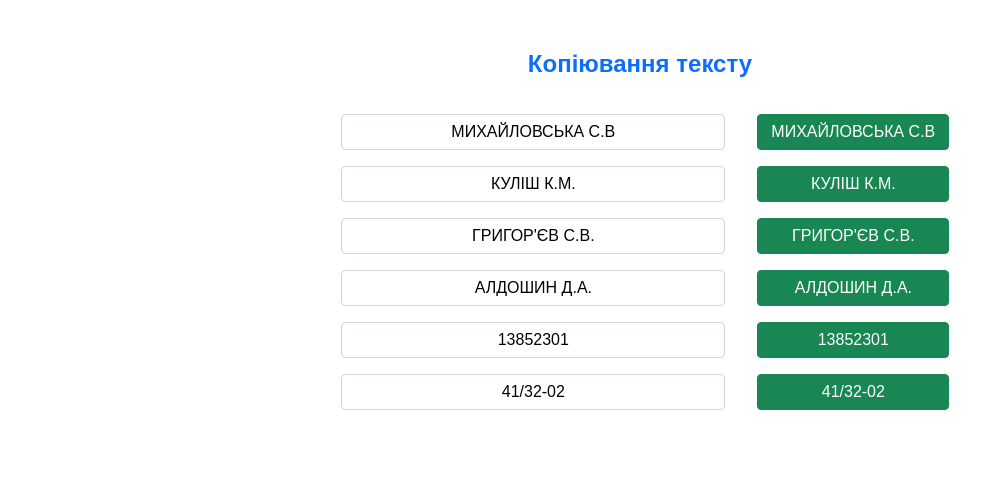
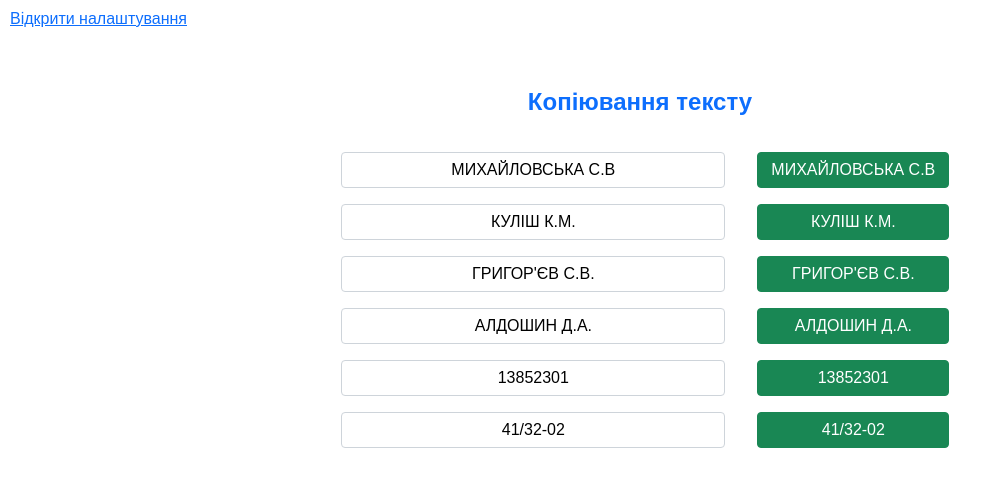
Before and after one commit to Dmitriy-1986/Learn-JavaScript, a plain HTML site: page settings.html in a window 1280 px wide. Both pictures are taken after a click on the element "Закрити". Shown: the whole page, without its empty margins (0-1001 px from the left). Drawn offline with Linux system fonts and the light colour scheme.

Commit message:
Update settings.html

```diff
--- a/settings.html
+++ b/settings.html
@@ -126,11 +126,18 @@
       word-wrap: break-word;
       margin: 0;
     }
+
+    .settings-open {
+      display: none;padding: 10px;
+      cursor: pointer;
+      text-decoration: underline;
+      color: #0d6efd;
+    }
   </style>
 </head>
 
 <body>
-
+  <div id="settingsOpen" class="settings-open">Відкрити налаштування</div>
   <div class="settings" id="settings">
     <div class="title">
       <h3>Налаштування</h3>
@@ -138,7 +145,7 @@
     </div>
     <div class="fonts">
       <label for="rangeFontSize">Розмір шрифта: <span id="size">16px</span></label>
-      <input type="range" id="rangeFontSize" class="range-font-size" min="0" max="50">
+      <input type="range" id="rangeFontSize" class="range-font-size" min="0" max="32">
     </div>
 
     <div class="bgcolor">
@@ -220,8 +227,14 @@
       let close = document.getElementById('close');
       close.onclick = function () {
         settings.style.display = 'none';
+        settingsOpen.style.display = 'block';
       }
-
+      /* Открыть настройки */
+      let settingsOpen = document.getElementById('settingsOpen');
+      settingsOpen.onclick = function () {
+        settings.style.display = 'block';
+        settingsOpen.style.display = 'none';
+      }
       /* Розмер шрифта */
       let font = document.getElementsByClassName('font-size');
       document.querySelector('#rangeFontSize').oninput = () => {
@@ -239,6 +252,7 @@
         document.querySelector('body').style.backgroundColor = y;
       }
     };
+
   </script>
 </body>
 
```
